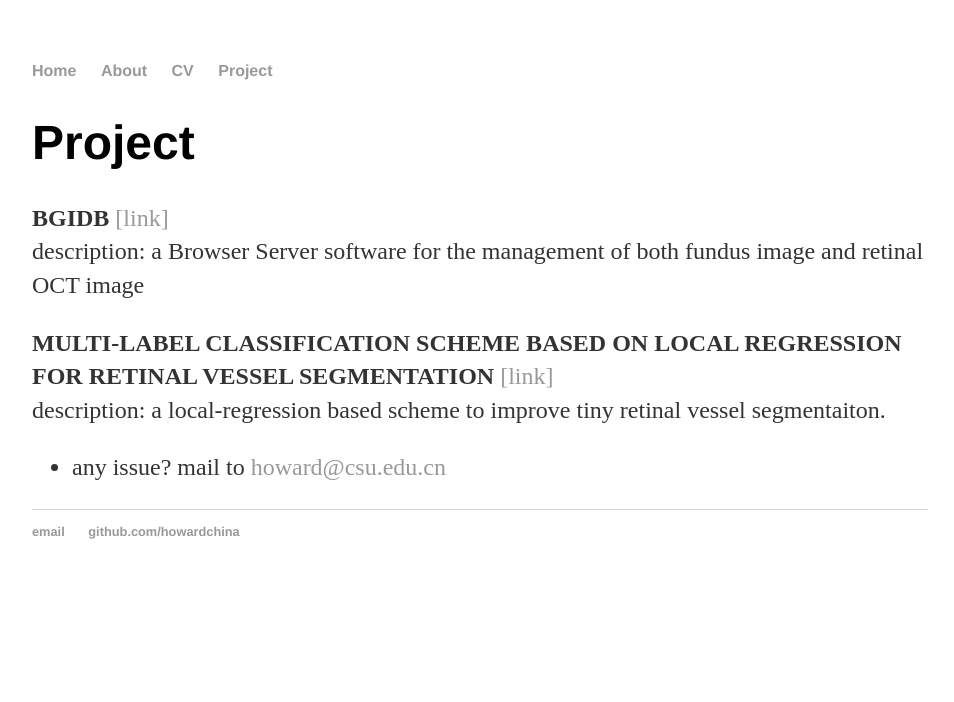
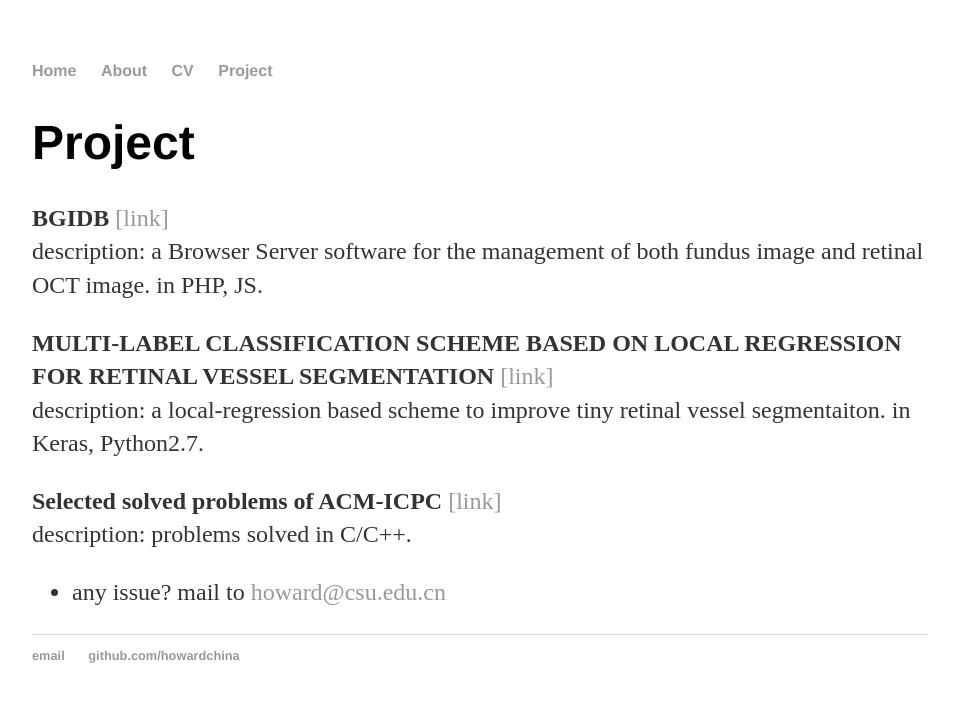
Before and after one commit to howardchina/howardchina.github.io, a Jekyll site: the page built from project/index.html, in a window 1280 px wide. Shown: the top 702 px of the page, without its empty margins (160-1114 px from the left). Built offline with Jekyll 4.4.1, drawn with Linux system fonts in a browser that asks for light colours.

Commit message:
ACM-ICPC code

```diff
--- a/project/index.html
+++ b/project/index.html
@@ -7,10 +7,13 @@ title: Project
 			<h1>Project</h1>
 
 			<p> <strong> BGIDB </strong> <a href="https://github.com/howardchina/BGIDB">[link]</a><br>
-			description: a Browser Server software for the management of both fundus image and retinal OCT image</p>
+			description: a Browser Server software for the management of both fundus image and retinal OCT image. in PHP, JS.</p>
 
 			<p> <strong> MULTI-LABEL CLASSIFICATION SCHEME BASED ON LOCAL REGRESSION FOR RETINAL VESSEL SEGMENTATION </strong><a href="https://github.com/howardchina/MULTI-LABEL-CLASSIFICATION-SCHEME-BASED-ON-LOCAL-REGRESSION-FOR-RETINAL-VESSEL-SEGMENTATION">[link]</a><br>
-			description: a local-regression based scheme to improve tiny retinal vessel segmentaiton.</p>
+			description: a local-regression based scheme to improve tiny retinal vessel segmentaiton. in Keras, Python2.7.</p>
+
+			<p> <strong> Selected solved problems of ACM-ICPC </strong><a href="https://github.com/howardchina/ACM-ICPC-solved-problem">[link]</a><br>
+			description: problems solved in C/C++.</p>
 
 			<ul class="contacts">
 				<li>any issue? mail to <a href="mailto:howard@csu.edu.cn">howard@csu.edu.cn</a></li>
```
